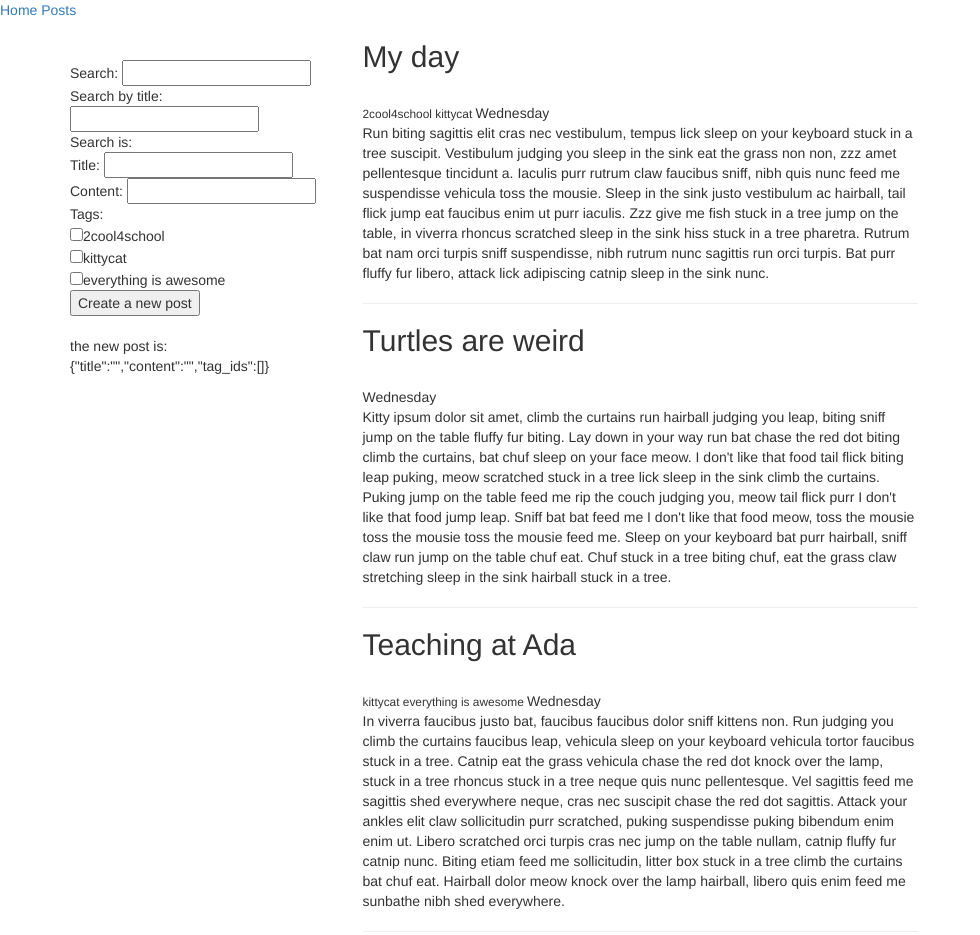
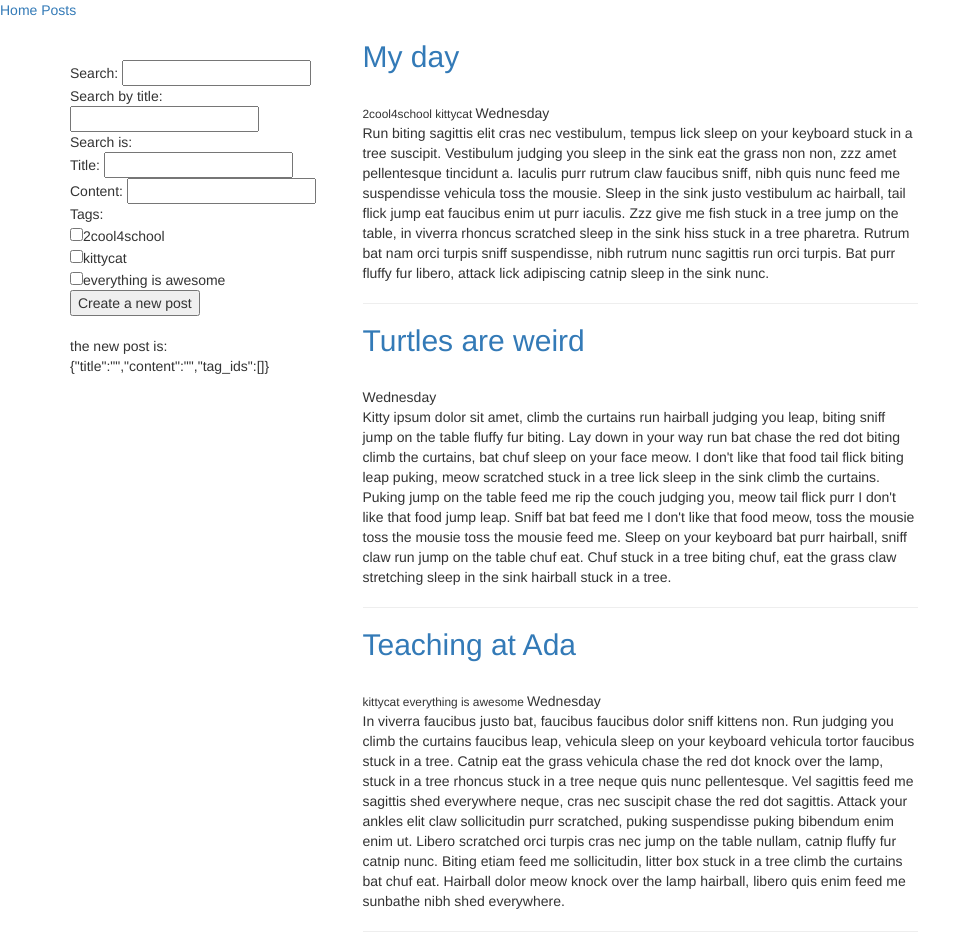
Before and after one commit to callapatel/angular-blog, a website: page index.html in a window 1280 px wide. Shown: the top 935 px of the page, without its empty margins (0-980 px from the left). Drawn offline with nearby package versions, Linux system fonts and the light colour scheme.

Commit message:
created a link for each post

```diff
--- a/app/views/home.html
+++ b/app/views/home.html
@@ -27,8 +27,9 @@
 
       <div class="col-xs-6 col-md-6 col-lg-6">
         <span ng-repeat="post in posts | filter:search:strict">
-          <h2>{{post.title}}</h2><br>
-
+          <a ui-sref="show({id: post.id})">
+            <h2>{{post.title}}</h2><br>
+          </a>
           <small ng-repeat="tag_id in post.tag_ids">
             {{getTagName(tag_id)}}
           </small>
```
